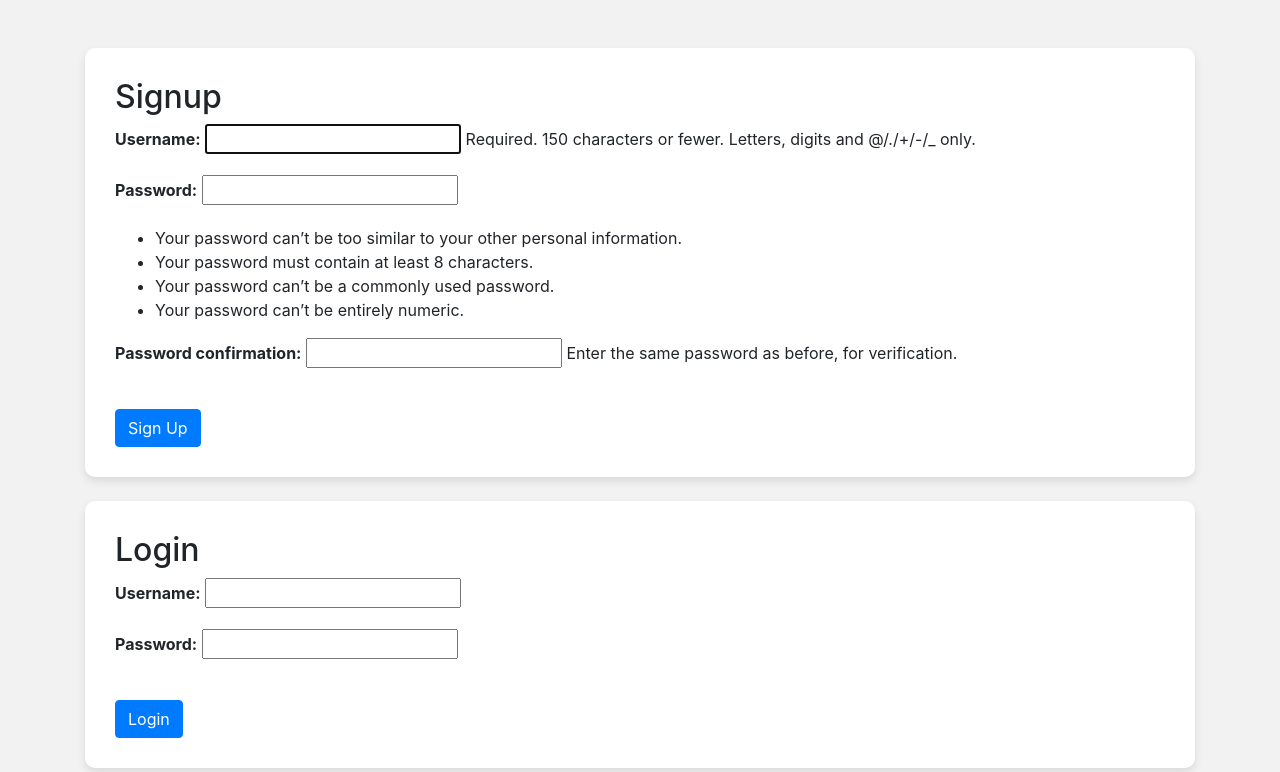
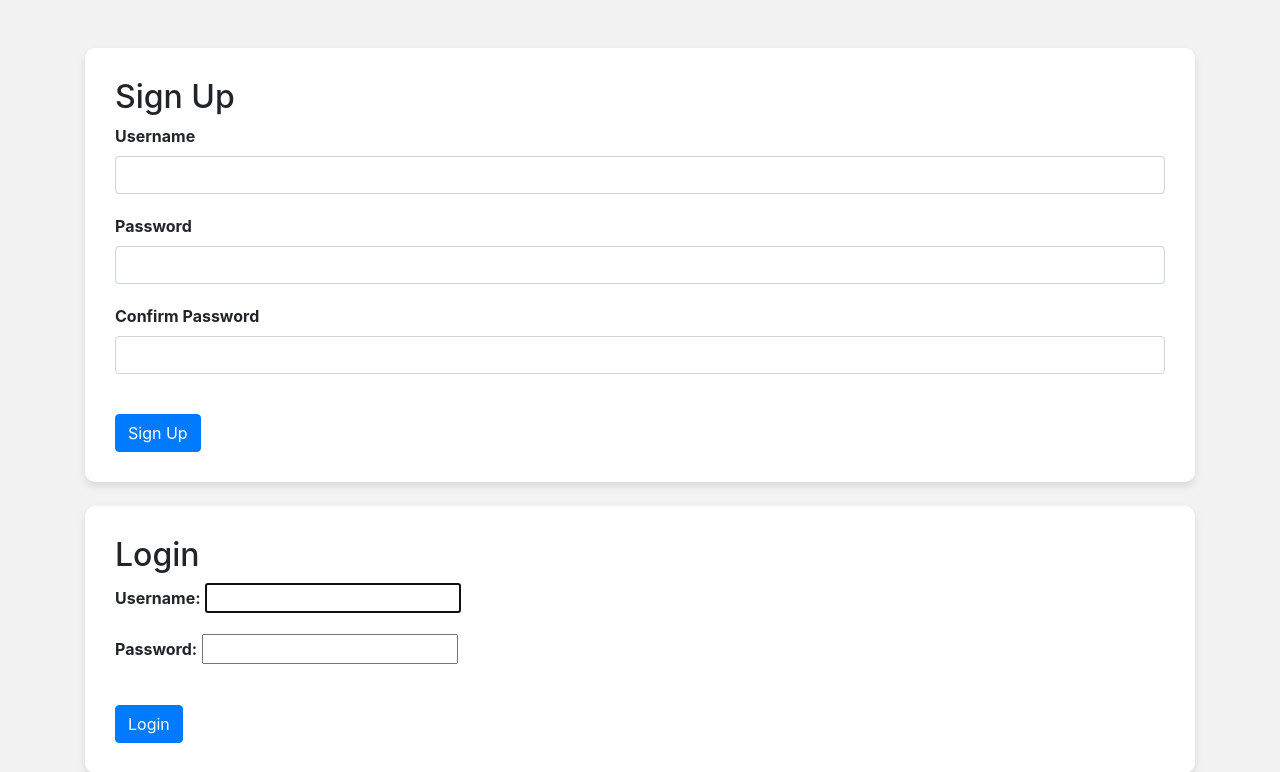
Before and after one commit to mohitsarin-tamu/Gradvisor, a Django app: page /applicant/signup_login/ in a window 1280 px wide. Shown: the part 56-828 px from the top of the page. Run offline with Django 5.2, Linux system fonts and the light colour scheme; some libraries are stand-ins or nearby versions.

Commit message:
Updated signup page

```diff
--- a/djangoApp/gradvisor/templates/signup_login.html
+++ b/djangoApp/gradvisor/templates/signup_login.html
@@ -41,6 +41,9 @@
             margin-top: 20px;
             font-size: 16px;
         }
+        .error {
+            color: red;
+        }
     </style>
 </head>
 <body>
@@ -60,13 +63,35 @@
     </nav>
 
     <div class="container mt-5">
-        <!-- Signup Form Section -->
+        <!-- Sign Up Form Section -->
         <div class="container form-section">
-            <h2>Signup</h2>
+            <h2>Sign Up</h2>
             <form method="post">
                 {% csrf_token %}
-                {{ signup_form.as_p }}
-                <button type="submit" name="signup" class="btn btn-primary">Sign Up</button>
+                <div class="form-group">
+                    <label for="username">Username</label>
+                    <input type="text" class="form-control" id="username" name="username" required>
+                </div>
+                <div class="form-group">
+                    <label for="password1">Password</label>
+                    <input type="password" class="form-control" id="password1" name="password1" required>
+                </div>
+                <div class="form-group">
+                    <label for="password2">Confirm Password</label>
+                    <input type="password" class="form-control" id="password2" name="password2" required>
+                </div>
+                {% if signup_form.errors %}
+                <div class="error">
+                    <ul>
+                        {% for field, errors in signup_form.errors.items %}
+                        {% for error in errors %}
+                        <li>{{ error }}</li>
+                        {% endfor %}
+                        {% endfor %}
+                    </ul>
+                </div>
+                {% endif %}
+                <button type="submit" class="btn btn-primary" name="signup">Sign Up</button>
             </form>
         </div>
 
--- a/djangoApp/gradvisor/views.py
+++ b/djangoApp/gradvisor/views.py
@@ -19,8 +19,13 @@
             signup_form = UserCreationForm(request.POST)
             if signup_form.is_valid():
                 user = signup_form.save()
+                username = signup_form.cleaned_data.get('username')
                 login(request, user)
+                print(f"User {username} signed up successfully!")
                 return redirect('applicant_form')
+            else:
+                print("Signup form errors:", signup_form.errors)
+
         elif 'login' in request.POST:
             login_form = AuthenticationForm(request, data=request.POST)
             if login_form.is_valid():
@@ -30,6 +35,8 @@
                 if user is not None:
                     login(request, user)
                     return redirect('applicant_form')
+                else:
+                    print("Authentication failed")
 
     return render(request, 'signup_login.html', {'signup_form': signup_form, 'login_form': login_form})
 
```
Also changed, not shown: djangoApp/db.sqlite3.
